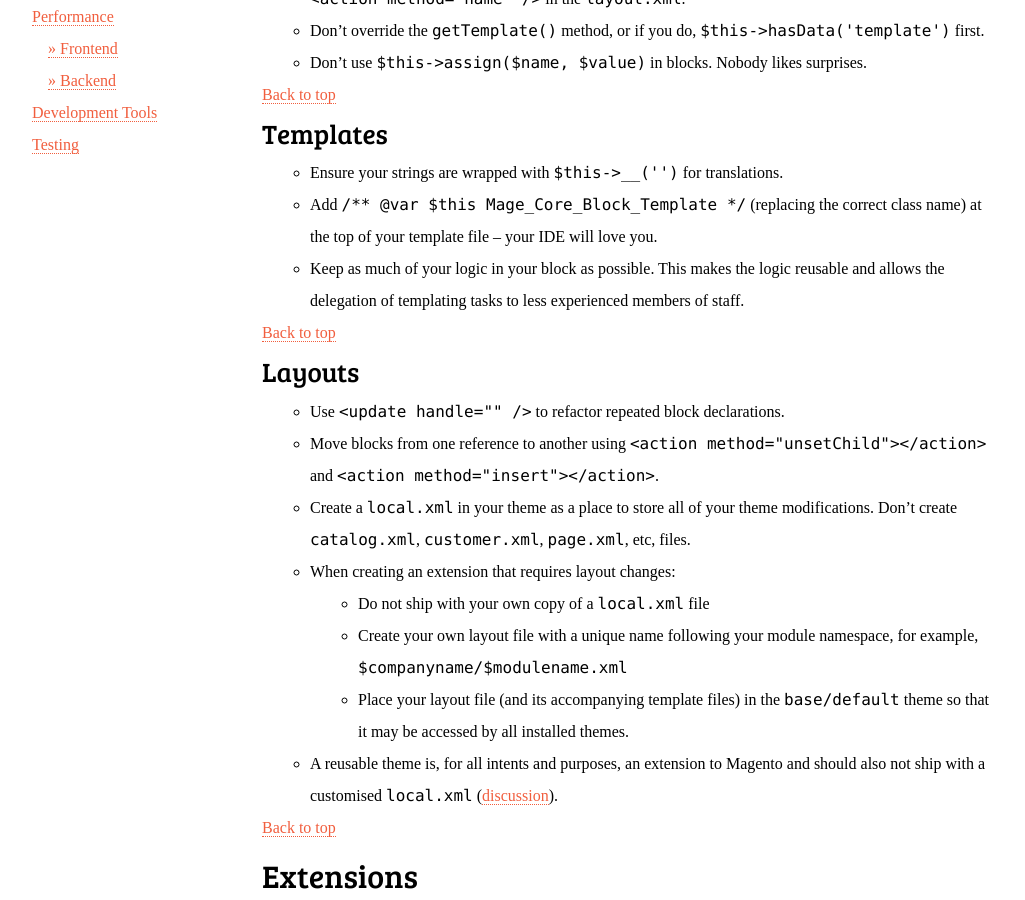
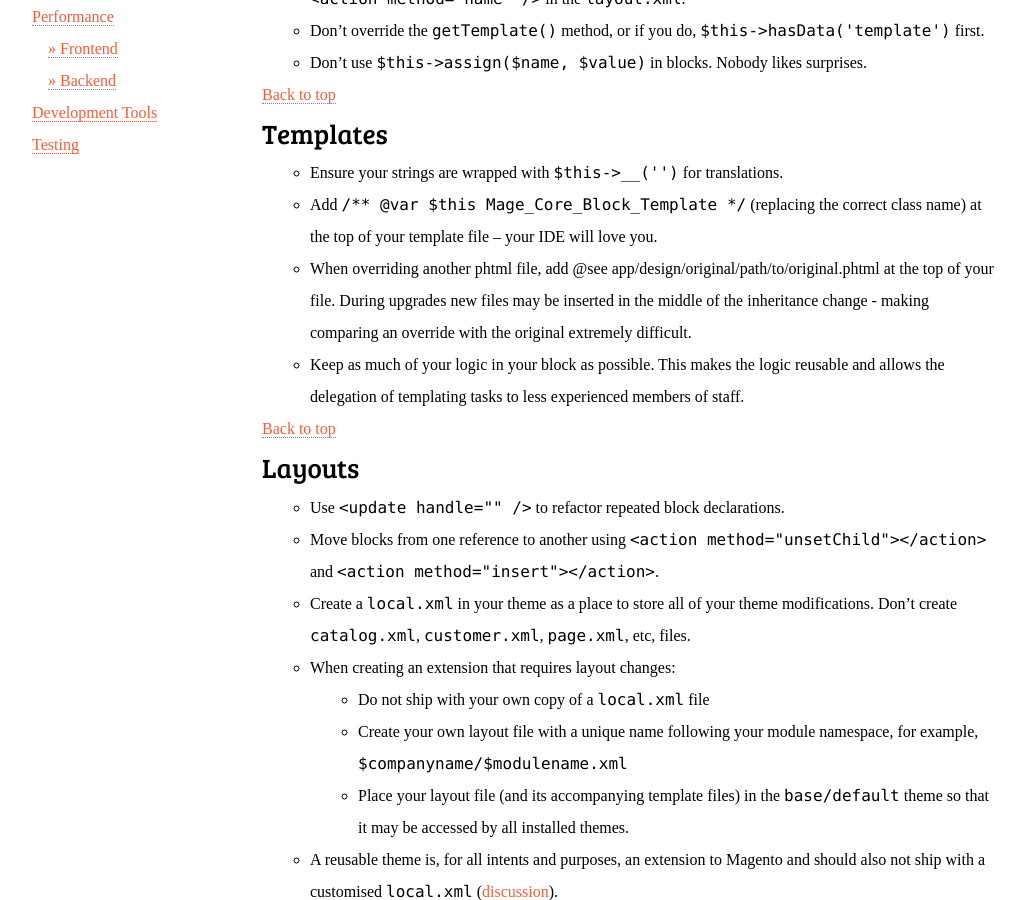
Before and after one commit to punkstar/magentotherightway.com, a Jekyll site: the page built from index.html, in a window 1280 px wide and 900 px high, scrolled down 607 px. Shown: the whole window, without its empty margins (124-1149 px from the left). Built offline with Jekyll 4.4.1, drawn with Linux system fonts in a browser that asks for light colours; some web fonts are replaced.

Commit message:
Update 02-03-01-Templates.md

```diff
--- a/_posts/02-03-01-Templates.md
+++ b/_posts/02-03-01-Templates.md
@@ -6,4 +6,5 @@ isChild: true
 
 * Ensure your strings are wrapped with `$this->__('')` for translations.
 * Add `/** @var $this Mage_Core_Block_Template */` (replacing the correct class name) at the top of your template file -- your IDE will love you.
+* When overriding another phtml file, add @see app/design/original/path/to/original.phtml at the top of your file.  During upgrades new files may be inserted in the middle of the inheritance change - making comparing an override with the original extremely difficult.
 * Keep as much of your logic in your block as possible.  This makes the logic reusable and allows the delegation of templating tasks to less experienced members of staff.
```
